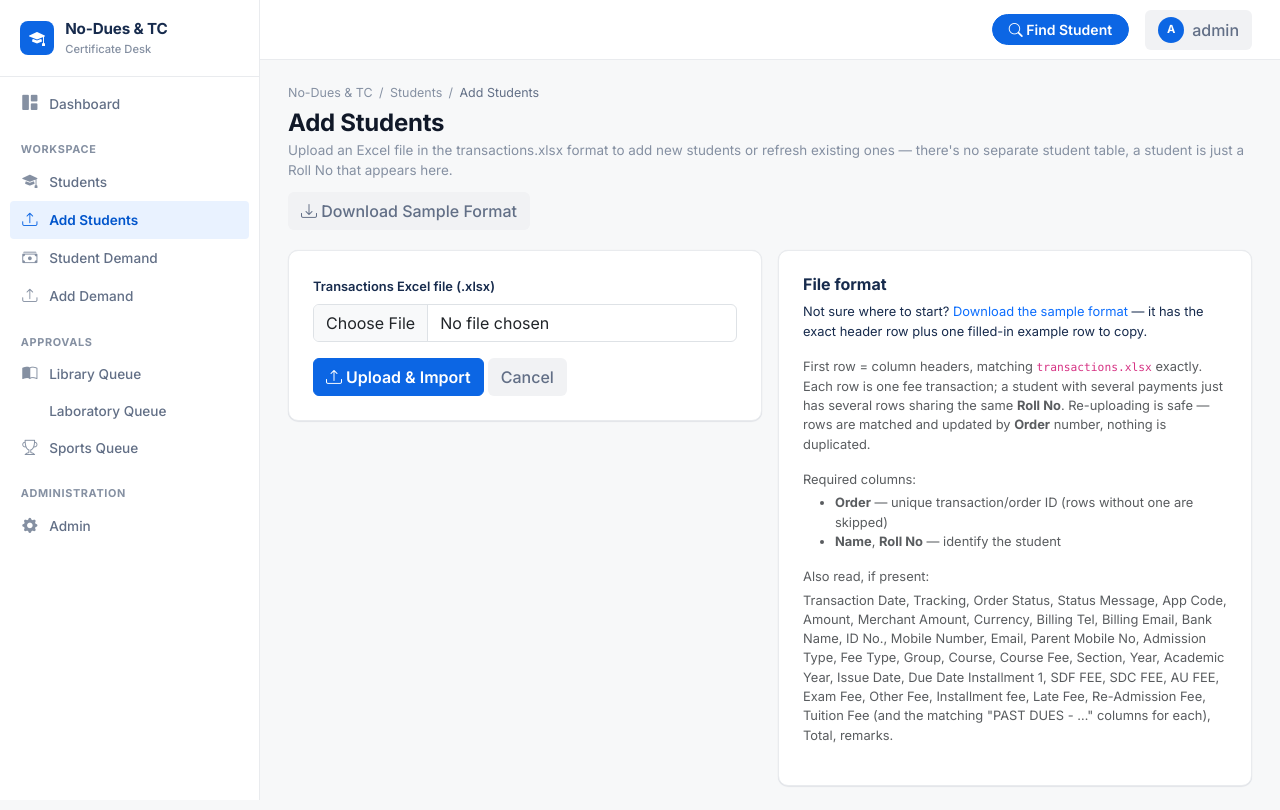
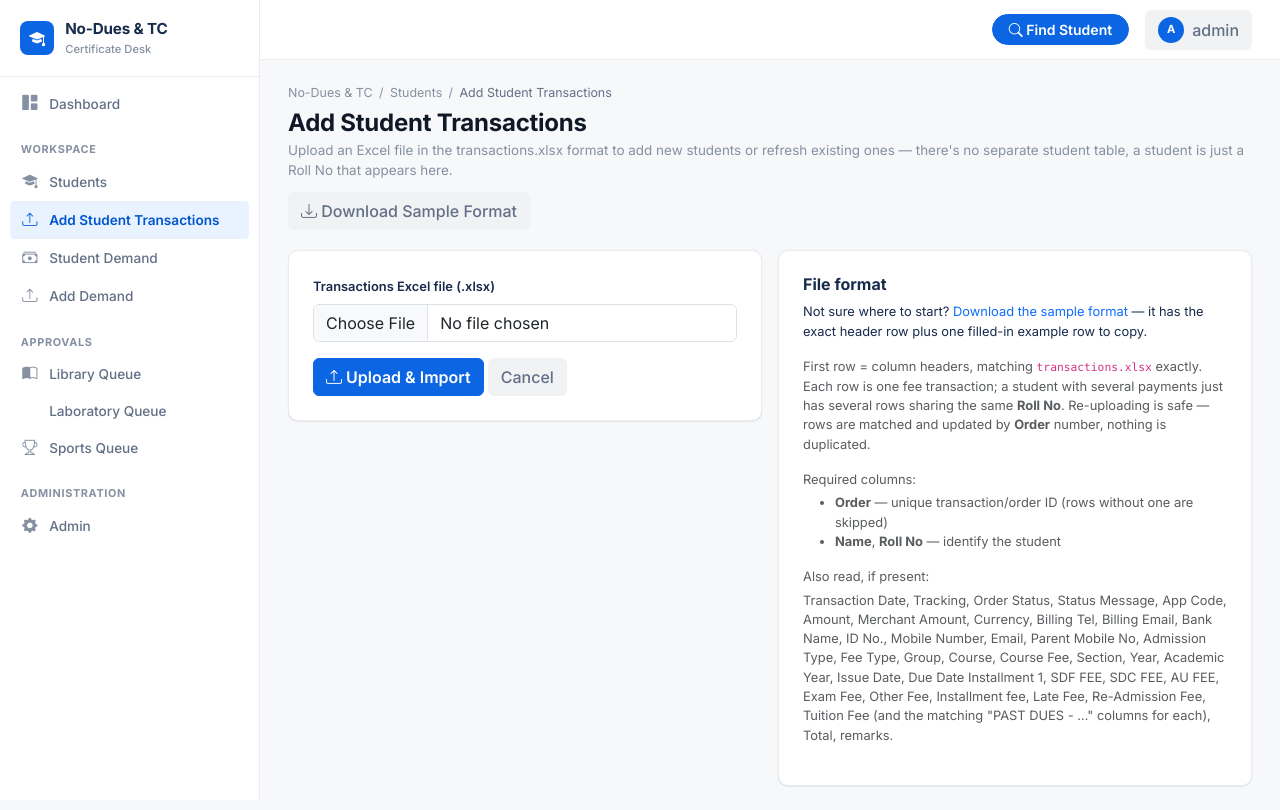
Before and after one commit to tln0287/no_due, a Django app: page /students/upload/ in a window 1280 px wide. Run offline with Django 5.2, Linux system fonts and the light colour scheme; a user stored in the database is signed in; some libraries are stand-ins or nearby versions.

Commit message:
Rename "Add Students" to "Add Student Transactions"
Distinguishes it from "Add Demand" now that both exist side by side
in the sidebar.

Co-Authored-By: Claude Sonnet 5 <noreply@anthropic.com>

```diff
--- a/templates/base.html
+++ b/templates/base.html
@@ -34,7 +34,7 @@
         <i class="bi bi-mortarboard-fill"></i><span>Students</span>
       </a>
       <a href="{% url 'student-upload' %}" class="nav-link {% if request.resolver_match.url_name == 'student-upload' %}active{% endif %}">
-        <i class="bi bi-upload"></i><span>Add Students</span>
+        <i class="bi bi-upload"></i><span>Add Student Transactions</span>
       </a>
       <a href="{% url 'demand-list' %}" class="nav-link {% if request.resolver_match.url_name == 'demand-list' %}active{% endif %}">
         <i class="bi bi-cash-stack"></i><span>Student Demand</span>
--- a/templates/dashboard.html
+++ b/templates/dashboard.html
@@ -174,7 +174,7 @@
         <td class="cell-muted">{{ t.transaction_date|date:'d M Y' }}</td>
       </tr>
       {% empty %}
-      <tr><td colspan="5" class="text-muted">No transactions imported yet. Try Add Students, or run <code>python manage.py import_transactions</code>.</td></tr>
+      <tr><td colspan="5" class="text-muted">No transactions imported yet. Try Add Student Transactions, or run <code>python manage.py import_transactions</code>.</td></tr>
       {% endfor %}
     </tbody>
   </table>
--- a/templates/students/list.html
+++ b/templates/students/list.html
@@ -8,7 +8,7 @@
     <h1 class="page-title">Students</h1>
     <div class="page-subtitle">Filter by any field to find a student and generate their certificate.</div>
   </div>
-  <a href="{% url 'student-upload' %}" class="btn btn-primary"><i class="bi bi-upload"></i> Add Students</a>
+  <a href="{% url 'student-upload' %}" class="btn btn-primary"><i class="bi bi-upload"></i> Add Student Transactions</a>
 </div>
 
 <div class="lr-card p-3 mb-3">
--- a/templates/students/upload.html
+++ b/templates/students/upload.html
@@ -1,13 +1,13 @@
 {% extends 'base.html' %}
-{% block title %}Add Students{% endblock %}
+{% block title %}Add Student Transactions{% endblock %}
 {% block breadcrumb %}
-<div class="breadcrumb-trail"><a href="{% url 'dashboard' %}">No-Dues &amp; TC</a> <span>/</span> <a href="{% url 'student-list' %}">Students</a> <span>/</span> <span class="current">Add Students</span></div>
+<div class="breadcrumb-trail"><a href="{% url 'dashboard' %}">No-Dues &amp; TC</a> <span>/</span> <a href="{% url 'student-list' %}">Students</a> <span>/</span> <span class="current">Add Student Transactions</span></div>
 {% endblock %}
 
 {% block content %}
 <div class="page-header">
   <div>
-    <h1 class="page-title">Add Students</h1>
+    <h1 class="page-title">Add Student Transactions</h1>
     <div class="page-subtitle">Upload an Excel file in the transactions.xlsx format to add new students or refresh existing ones — there's no separate student table, a student is just a Roll No that appears here.</div>
   </div>
   <a href="{% url 'sample-format' %}" class="btn btn-light"><i class="bi bi-download"></i> Download Sample Format</a>
```
